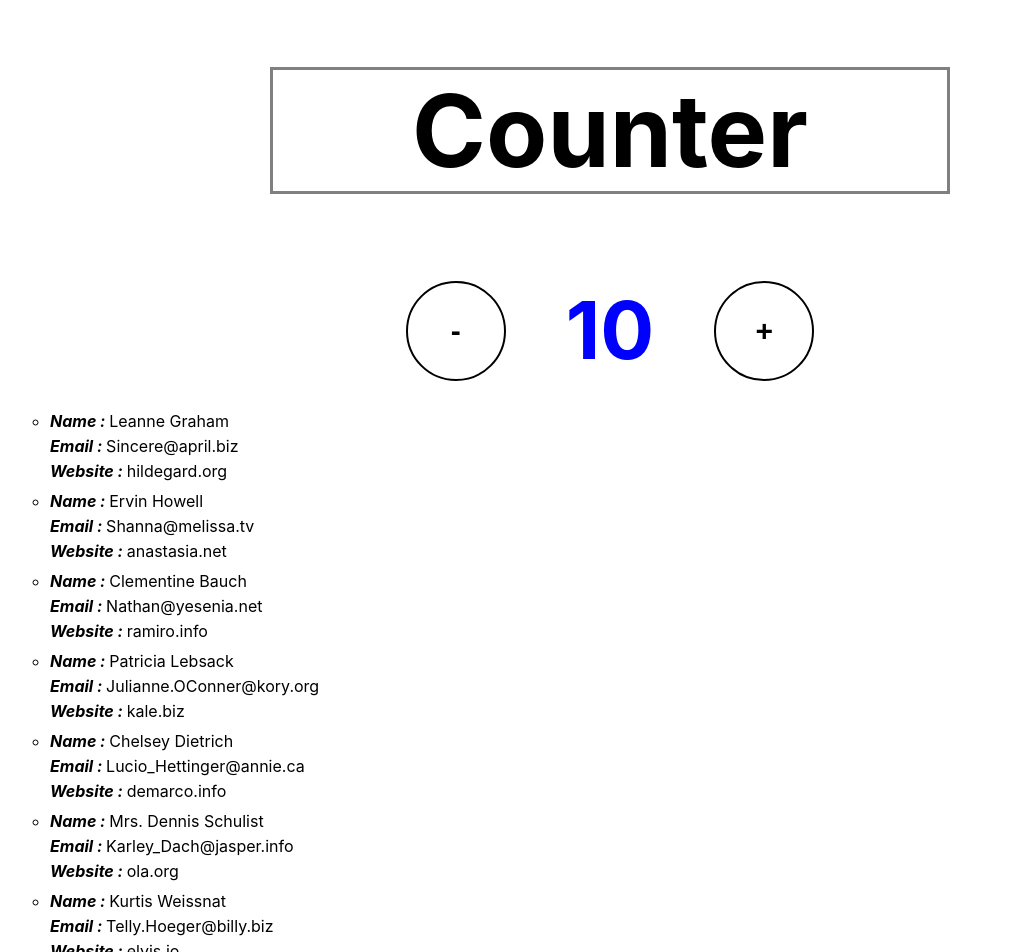
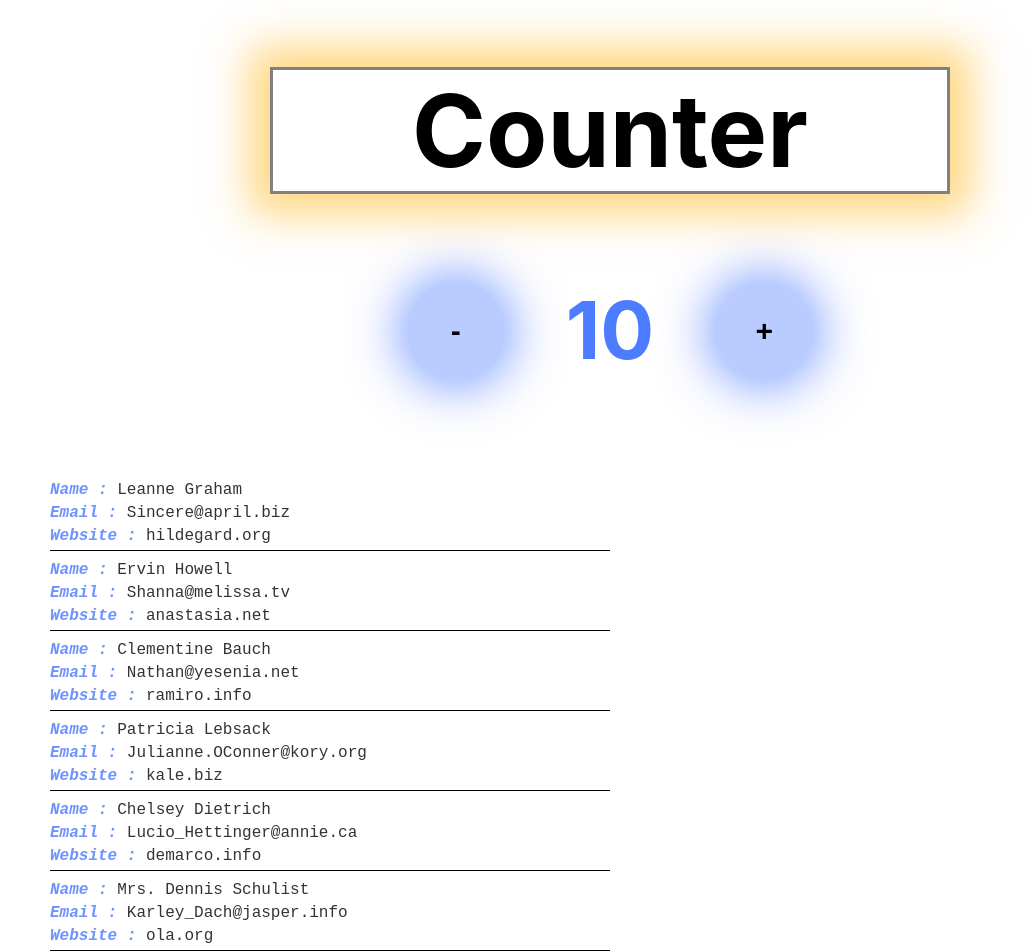
Before and after one commit to Adrien-GOGOIS/Users, a React (Create React App) app: page / in a window 1280 px wide. Shown: the top 952 px of the page, without its empty margins (30-1058 px from the left). Built offline with nearby package versions, Linux system fonts and the light colour scheme.

Commit message:
Add / Improve style

```diff
--- a/src/App.css
+++ b/src/App.css
@@ -43,4 +43,5 @@ h1 {
   margin-right: 300px;
   margin-left: 300px;
   text-align: center;
+  box-shadow: 0px 0px 40px 20px rgba(255, 174, 0, 0.5);
 }
--- a/src/App.js
+++ b/src/App.js
@@ -61,7 +61,7 @@ class App extends React.Component {
         </div>
 
         {/* Div de liste des users en fonction du count */}
-        <div>
+        <div className="nameList">
           {/* On récupère la variable DATA et on sélectionne à l'intérieur le nombre d'Users en fonction du state */}
           <ul>{data.slice(0, this.state.count)}</ul>
         </div>
--- a/src/components/Counter.css
+++ b/src/components/Counter.css
@@ -1,5 +1,5 @@
 h2 {
-  color: blue;
+  color: rgba(0, 68, 255, 0.7);
   font-size: 80px;
   margin: 20px 60px;
   text-align: center;
@@ -11,8 +11,9 @@ button {
   font-size: 30px;
   font-weight: bold;
   border-radius: 50%;
-  border: solid 2px black;
-  background-color: white;
+  border: none;
+  box-shadow: 0px 0px 50px 7px rgba(0, 68, 255, 0.5);
+  background-color: rgba(0, 68, 255, 0.27);
   margin: 20px 0;
 }
 
@@ -20,21 +21,34 @@ button {
   display: flex;
   flex-direction: row;
   justify-content: center;
+  margin-top: 40px;
 }
 
 span {
   font-weight: bold;
   font-style: italic;
+  color: rgba(58, 110, 255, 0.747);
 }
 
 ul {
+  font-family: monospace;
+  font-size: large;
   margin: 10px 0;
+  list-style: none;
 }
 
 li {
   margin: 2px 0;
+  border-bottom: solid 1px black;
 }
 
 p {
   margin: 5px 0;
+  color: rgba(0, 0, 0, 0.8);
 }
+
+.nameList {
+  margin-top: 80px;
+  margin-right: 50vw;
+  border: none;
+}
```
